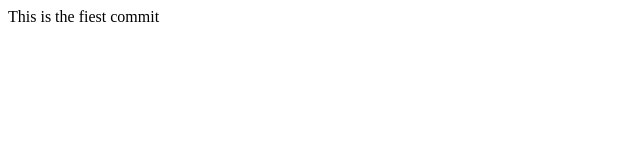
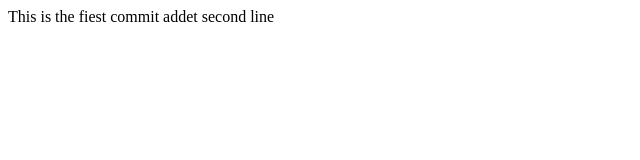
Before and after one commit to GooDDeN/test_git, a plain HTML site: page index2.html in a window 1280 px wide. Shown: the whole page, without its empty margins (0-640 px from the left). Drawn offline with Linux system fonts and the light colour scheme.

Commit message:
second line

```diff
--- a/index2.html
+++ b/index2.html
@@ -6,6 +6,6 @@
 </head>
 <body>
 	This is the fiest commit
-
+	addet second line
 </body>
 </html>
```
